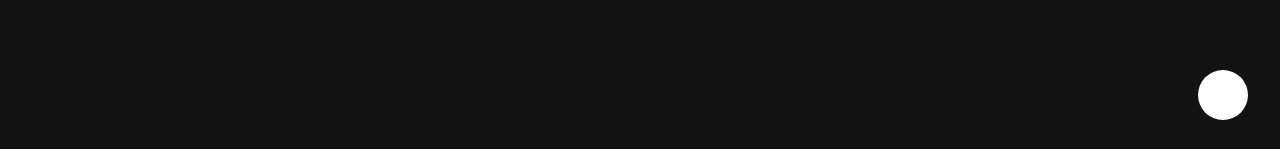
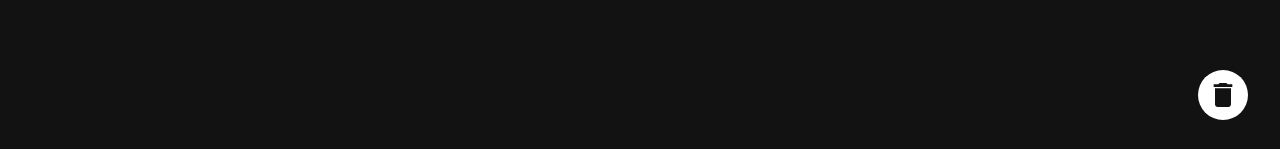
Before and after one commit to golchafun/dicoding-note-app-route, a React (Vite) app: page /notes/notes-1 in a window 1280 px wide. Shown: the part 648-797 px from the top of the page. Built offline with nearby package versions, Linux system fonts and the light colour scheme.

Commit message:
add delete button for detail page

```diff
--- /dev/null
+++ b/src/components/DeleteButton.jsx
@@ -0,0 +1,19 @@
+import React from "react";
+import { useNavigate } from "react-router-dom";
+import { deleteNote } from "../utils/local-data";
+import { MdDelete } from "react-icons/md";
+
+function DeleteButton({id}){
+    const navigate = useNavigate();
+
+    function deleteAction(){
+        deleteNote(id);
+        navigate("/")
+    }
+
+    return(
+        <button className="action" onClick={deleteAction}><MdDelete /></button>
+    );
+}
+
+export default DeleteButton;
--- a/src/pages/DetailPage.jsx
+++ b/src/pages/DetailPage.jsx
@@ -2,6 +2,7 @@ import React from "react";
 import { useParams } from "react-router-dom";
 import { getNote } from "../utils/local-data";
 import { showFormattedDate } from "../utils";
+import DeleteButton from "../components/DeleteButton";
 
 function DetailPage() {
     const { id } = useParams();
@@ -21,7 +22,7 @@ function DetailPage() {
             <p className="detail-page__createdAt">{showFormattedDate(note.createdAt)}</p>
             <div className="detail-page__body">{note.body}</div>
             <div className="detail-page__action">
-                <button className="action" type="button" title="Hapus"></button>
+                <DeleteButton id={id}/>
             </div>
         </section>
     );
```
